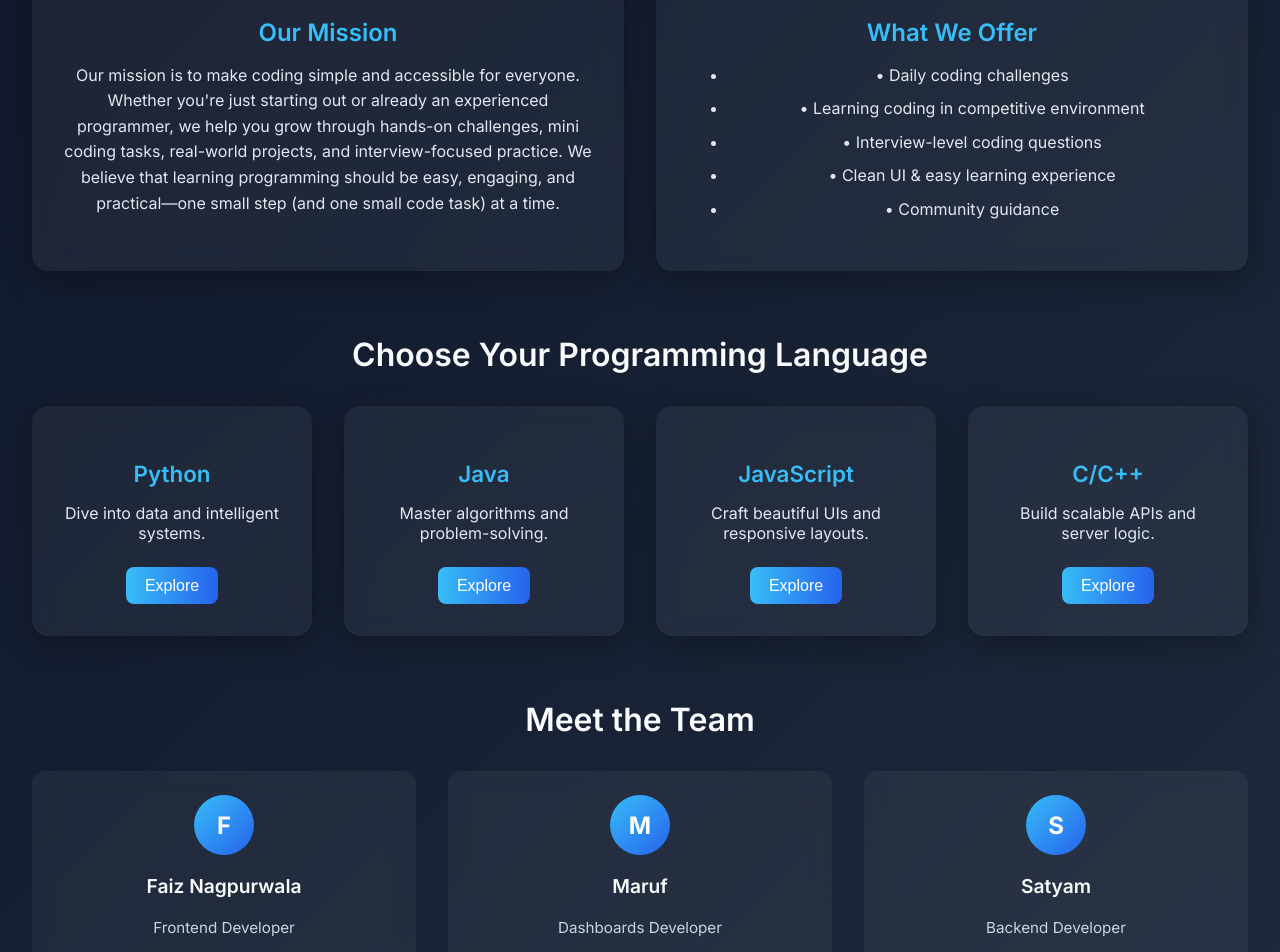
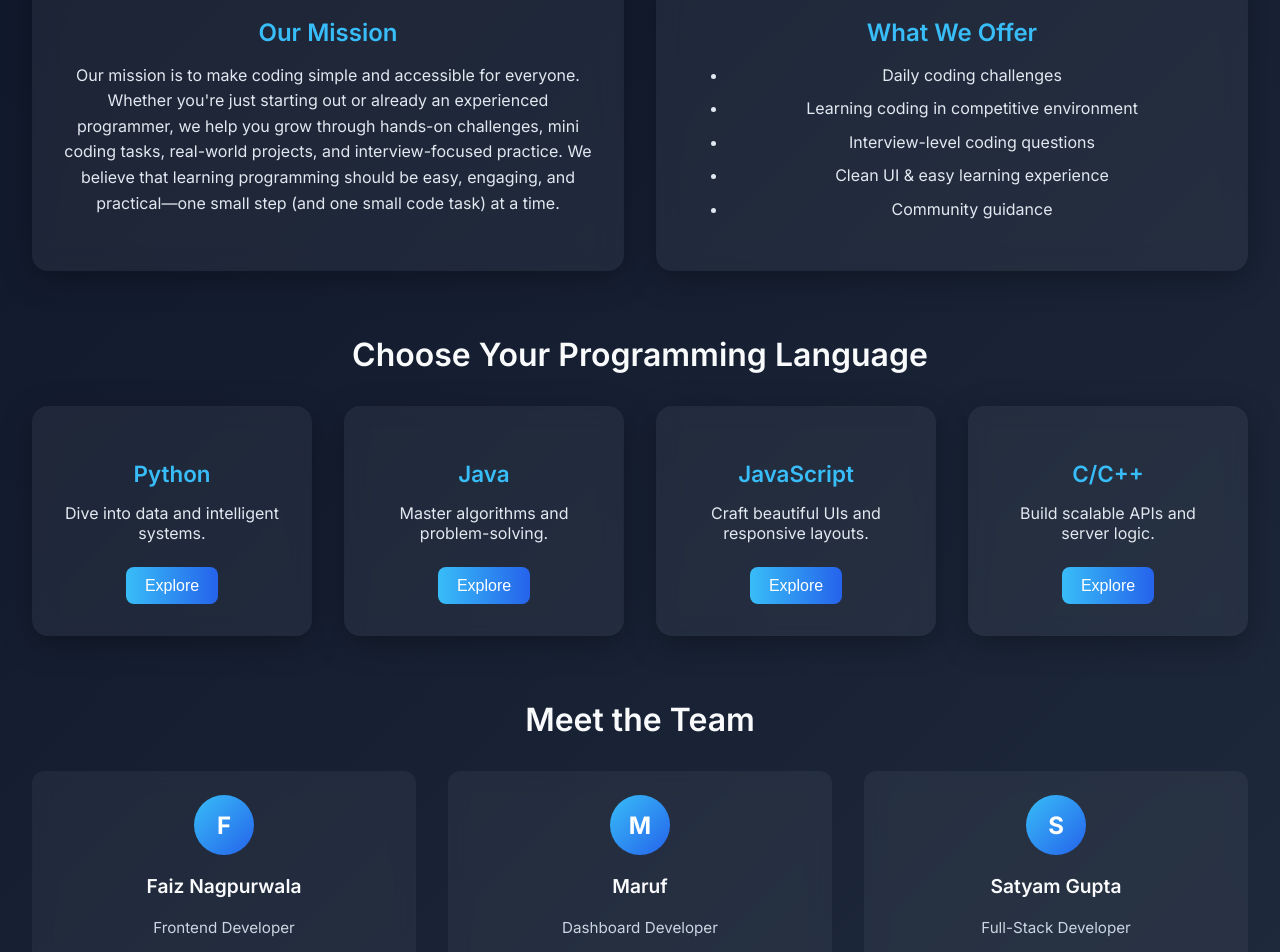
Before and after one commit to satyam9137/Dailycode_Learning_Plateform, a React (Create React App) app in the folder frontend/: page / in a window 1280 px wide. Shown: the part 1080-2032 px from the top of the page. Built offline with nearby package versions, Linux system fonts and the light colour scheme.

Commit message:
Update DailyCode Logo

```diff
--- a/frontend/src/components/About.jsx
+++ b/frontend/src/components/About.jsx
@@ -5,8 +5,8 @@ export default function About() {
   // Store both name and role
   const team = [
     { name: "Faiz Nagpurwala", role: "Frontend Developer" },
-    { name: "Maruf", role: "Dashboards Developer" },
-    { name: "Satyam", role: "Backend Developer" },
+    { name: "Maruf", role: "Dashboard Developer" },
+    { name: "Satyam Gupta", role: "Full-Stack Developer" },
   ];
 
   return (
@@ -40,11 +40,11 @@ export default function About() {
         <div className="about-card">
           <h2 className="card-title">What We Offer</h2>
           <ul className="offer-list">
-            <li>• Daily coding challenges</li>
-            <li>• Learning coding in competitive environment</li>
-            <li>• Interview-level coding questions</li>
-            <li>• Clean UI & easy learning experience</li>
-            <li>• Community guidance</li>
+            <li>Daily coding challenges</li>
+            <li>Learning coding in competitive environment</li>
+            <li>Interview-level coding questions</li>
+            <li>Clean UI & easy learning experience</li>
+            <li> Community guidance</li>
           </ul>
         </div>
       </div>
```
